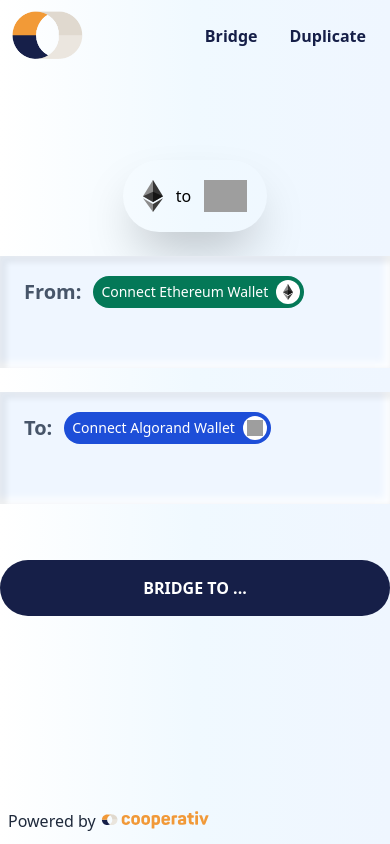
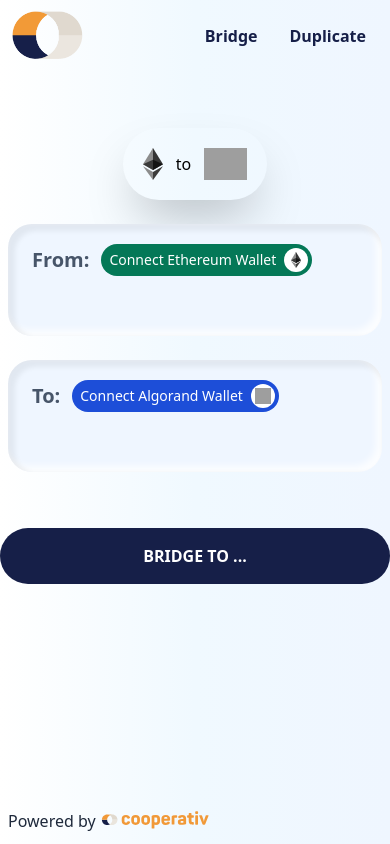
Before and after one commit to cooperativ-labs/eth-algo-NFT-bridge, a Next.js app: page / in a window 390 px wide. Built offline with nearby package versions, Linux system fonts and the light colour scheme; grey boxes are pictures that could not be loaded.

Commit message:
design improvements on mobile

```diff
--- a/pages/index.tsx
+++ b/pages/index.tsx
@@ -19,7 +19,7 @@
         <link rel="icon" href="/favicon.ico" />
       </Head>
       <NavigationBar />
-      <div className="my-auto items-center h-full mt-24 md:mt-28">
+      <div className="my-auto items-center h-full mt-16 md:mt-28">
         <FormCard center>
           <SwapForm />
         </FormCard>
--- a/src/containers/FormSection.tsx
+++ b/src/containers/FormSection.tsx
@@ -7,7 +7,7 @@
 
 const FormSection: FC<FormSectionProps> = ({ children }) => {
   return (
-    <div className="min-h-max mb-6 md:rounded-3xl  bg-blue-50  dark:bg-opacity-5 pt-5 pb-10 px-6 shadow-innerFormSection dark:shadow-innerFormSectionDark">
+    <div className="min-h-max mb-6 mx-2 md:mx-0 rounded-3xl  bg-blue-50  dark:bg-opacity-5 pt-5 pb-10 px-6 shadow-innerFormSection dark:shadow-innerFormSectionDark">
       {children}
     </div>
   );
```
